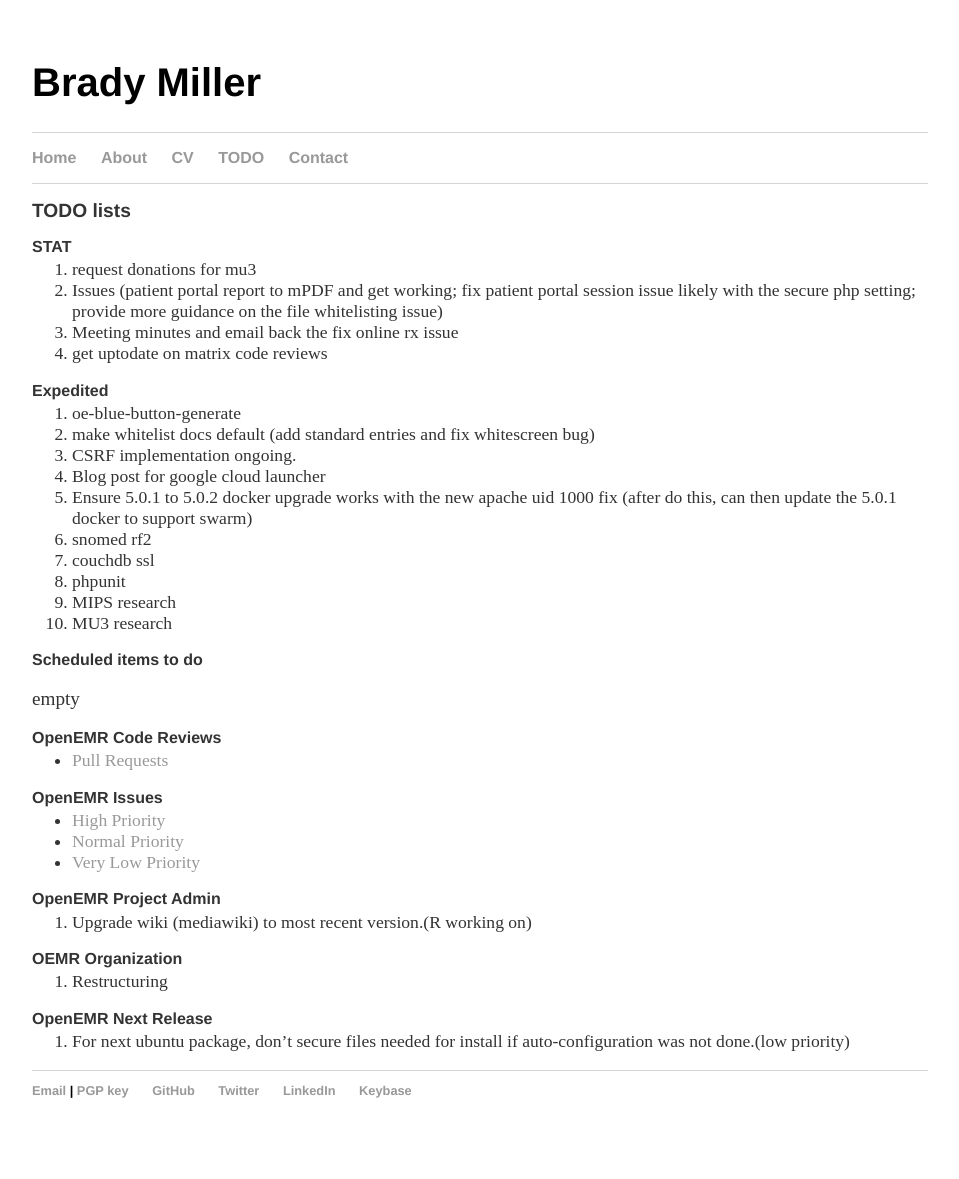
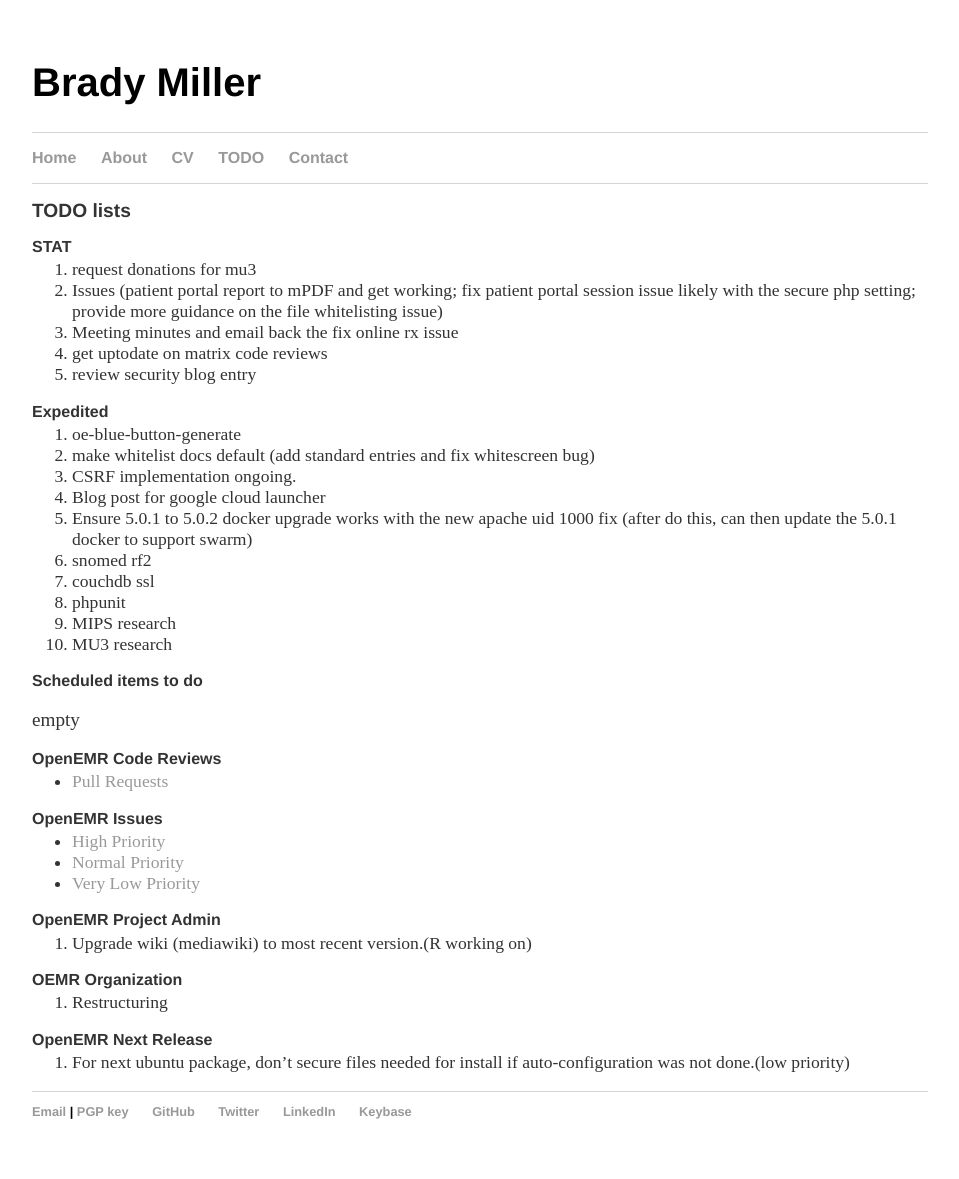
Before and after one commit to bradymiller/bradymiller.github.io, a Jekyll site: the page built from todo/index.md, in a window 1280 px wide. Shown: the whole page, without its empty margins (160-1119 px from the left). Built offline with Jekyll 4.4.1, drawn with Linux system fonts in a browser that asks for light colours; our own code applies the rules of GitHub Pages for plain Markdown files; before the commit the page ends 1158 px from its top, so only the background shows below that.

Commit message:
Update index.md

```diff
--- a/todo/index.md
+++ b/todo/index.md
@@ -8,6 +8,7 @@
 2. Issues (patient portal report to mPDF and get working; fix patient portal session issue likely with the secure php setting; provide more guidance on the file whitelisting issue)
 3. Meeting minutes and email back the fix online rx issue
 4. get uptodate on matrix code reviews
+5. review security blog entry
 
 ### Expedited
 1. oe-blue-button-generate
```
